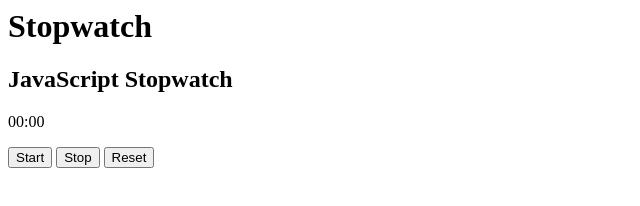
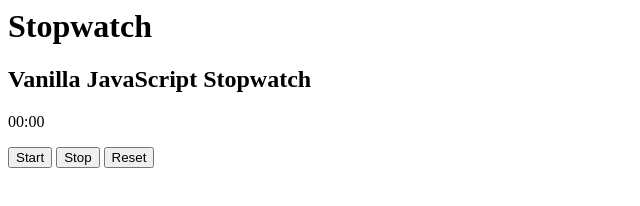
Before and after one commit to Thendral01/Stopwatch, a plain HTML site: page index.html in a window 1280 px wide. Shown: the whole page, without its empty margins (0-640 px from the left). Drawn offline with Linux system fonts and the light colour scheme.

Commit message:
Update index.html

```diff
--- a/index.html
+++ b/index.html
@@ -1,6 +1,6 @@
 <div class="wrapper">
 <h1>Stopwatch</h1>
-<h2> JavaScript Stopwatch</h2>
+<h2>Vanilla JavaScript Stopwatch</h2>
 <p><span id="seconds">00</span>:<span id="tens">00</span></p>
 <button id="button-start">Start</button>
 <button id="button-stop">Stop</button>
```
